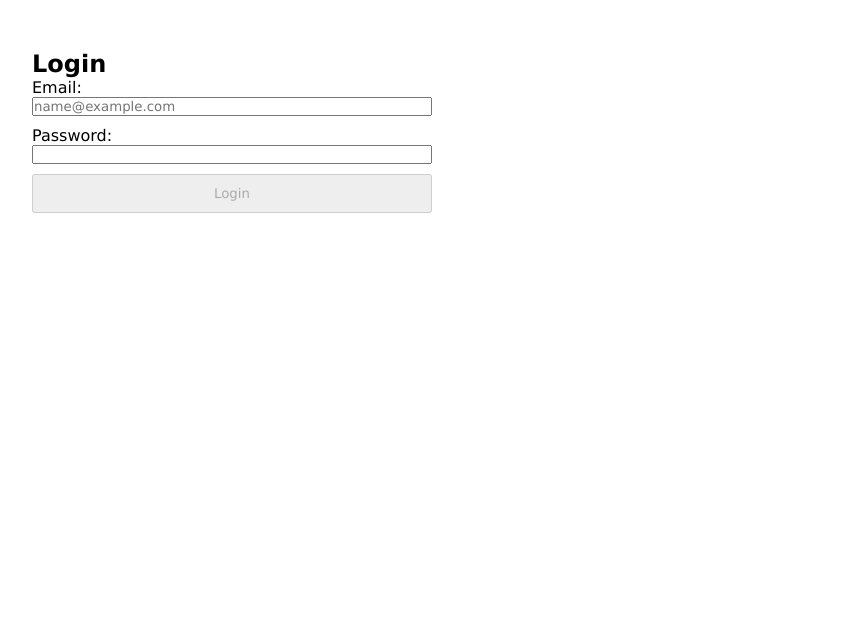
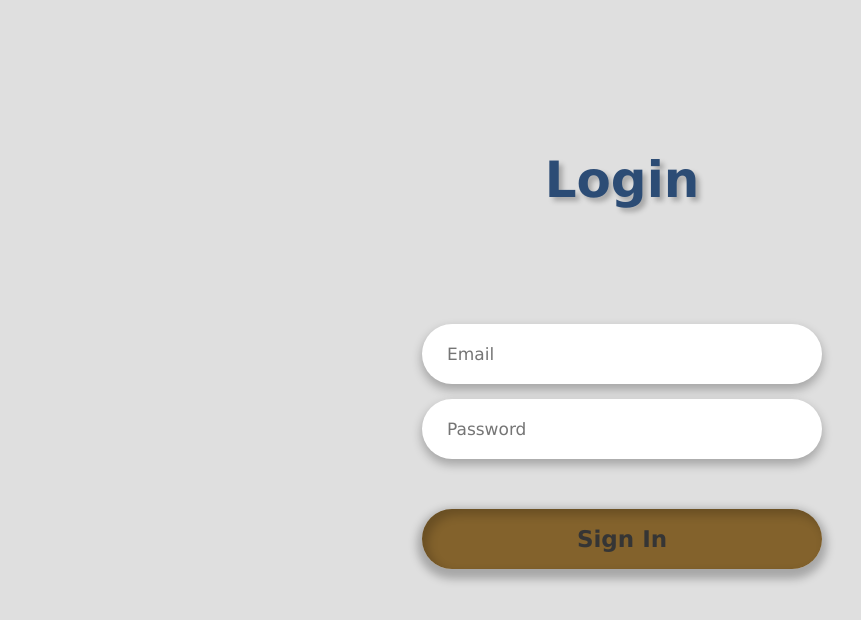
Before and after one commit to SuleymanDeveci/Global-Desk-Project, a React (Vite) app in the folder Frontend/: page / in a window 1280 px wide. Shown: the top 620 px of the page, without its empty margins (18-879 px from the left). Built offline with nearby package versions, Linux system fonts and the light colour scheme.

Commit message:
Styling Updated for Login page

```diff
--- a/Frontend/src/pages/Login/Login.css
+++ b/Frontend/src/pages/Login/Login.css
@@ -1,15 +1,103 @@
+* {
+  margin: 0;
+  padding: 0;
+  box-sizing: border-box;
+}
+
+body {
+  display: flex;
+  justify-content: center;
+  align-items: center;
+  min-height: 100vh;
+  background-color: #dfdfdf;
+}
 .main-container {
-  margin: 50px;
-  max-width: 400px;
+  display: flex;
+  justify-content: center;
+  flex-direction: column;
+  width: 400px;
+  height: 600px;
+}
+
+.main-container h2 {
+  text-align: center;
+  margin: 20px 0 100px 0;
+  color: #2c4c75;
+  font-size: 50px;
+  font-weight: 600;
+  text-shadow: 4px 4px 5px rgba(0, 0, 0, 0.25);
 }
 
 .input-field {
-  display: block;
-  margin-bottom: 10px;
   width: 100%;
+  height: 60px;
+  font-size: 17px;
+  padding: 0 25px;
+  margin-top: 15px;
+  border-radius: 30px;
+  border: none;
+  box-shadow: 0px 5px 10px 1px rgba(0, 0, 0, 0.25);
+  outline: none;
+  transition: 0.3s;
+}
+
+.input-field:focus {
+  scale: 105%;
+  box-shadow: 10px 30px 10px 1px rgba(0, 0, 0, 0.2);
+}
+
+.button-box {
+  width: 100%;
+  height: 60px;
+  margin-top: 50px;
+  border-radius: 30px;
+  transition: 0.3s;
+  box-shadow: 0px 5px 8px 5px rgba(0, 0, 0, 0.25);
+}
+
+.button-box:hover {
+  scale: 98%;
+  box-shadow: none;
+}
+
+.button-box:active {
+  scale: 95%;
+  box-shadow: none;
 }
 
 .login-button {
-  padding: 10px;
+  background-color: #d49c3f;
   width: 100%;
+  height: 60px;
+  padding: 0 25px;
+  border-radius: 30px;
+  border: none;
+  color: #2c4c75;
+  font-size: 23px;
+  font-weight: 800;
+  transition: 0.3s;
 }
+
+.login-button:hover {
+  box-shadow: 5px 5px 10px 1px rgba(0, 0, 0, 0.2) inset;
+  cursor: pointer;
+  transition: 0.3s;
+}
+
+.login-button:active {
+  box-shadow: 15px 15px 10px 1px rgba(0, 0, 0, 0.25) inset;
+  transition: 0.3s;
+}
+
+.login-button:disabled {
+  box-shadow: 5px 5px 10px 1px rgba(0, 0, 0, 0.2) inset;
+  background-color: #83622c;
+  transition: 0.7s;
+  color: rgb(53, 53, 53);
+}
+
+.error-box {
+  width: 100%;
+  height: 80px;
+  margin-top: 20px;
+}
--- a/Frontend/src/pages/Login/Login.tsx
+++ b/Frontend/src/pages/Login/Login.tsx
@@ -49,10 +49,9 @@ const Login: React.FC = observer(() => {
     <div className="main-container">
       <h2>Login</h2>
       <form onSubmit={handleSubmit}>
-        <div>
-          <label>Email:</label>
+        <div className="input-box">
           <input
-            placeholder="name@example.com"
+            placeholder="Email"
             type="email"
             value={email}
             onChange={(e) => {
@@ -62,9 +61,9 @@ const Login: React.FC = observer(() => {
             className="input-field"
           />
         </div>
-        <div>
-          <label>Password:</label>
+        <div className="input-box">
           <input
+            placeholder="Password"
             type="password"
             value={password}
             onChange={(e) => {
@@ -74,15 +73,19 @@ const Login: React.FC = observer(() => {
             className="input-field"
           />
         </div>
+        <div className="button-box">
           <button
             type="submit"
             className="login-button"
             disabled={disableLoginButton}
           >
-          Login
+            Sign In
           </button>
+        </div>
       </form>
+      <div className="error-box">
         {error && <p style={{ color: "red" }}>{error}</p>}
+      </div>
     </div>
   );
 });
```
Lines whose indentation alone changed are shown as unchanged.
